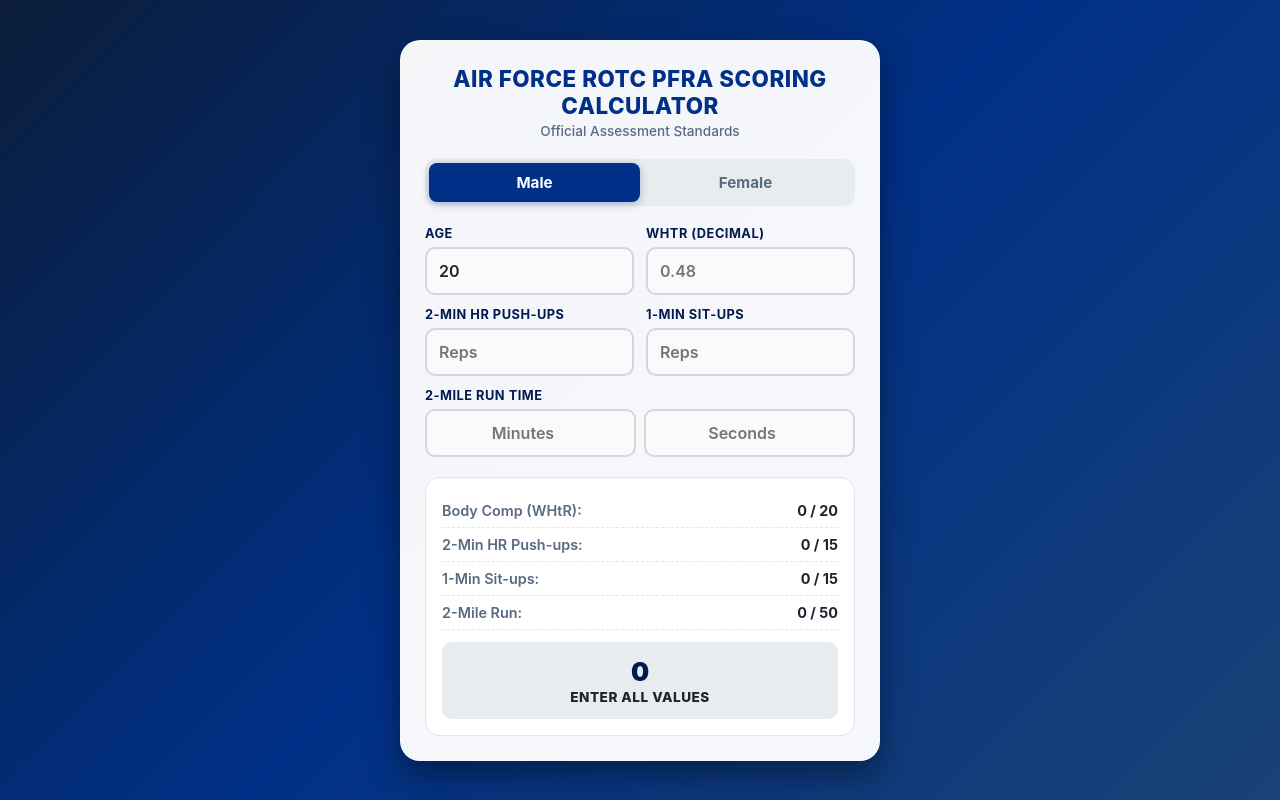
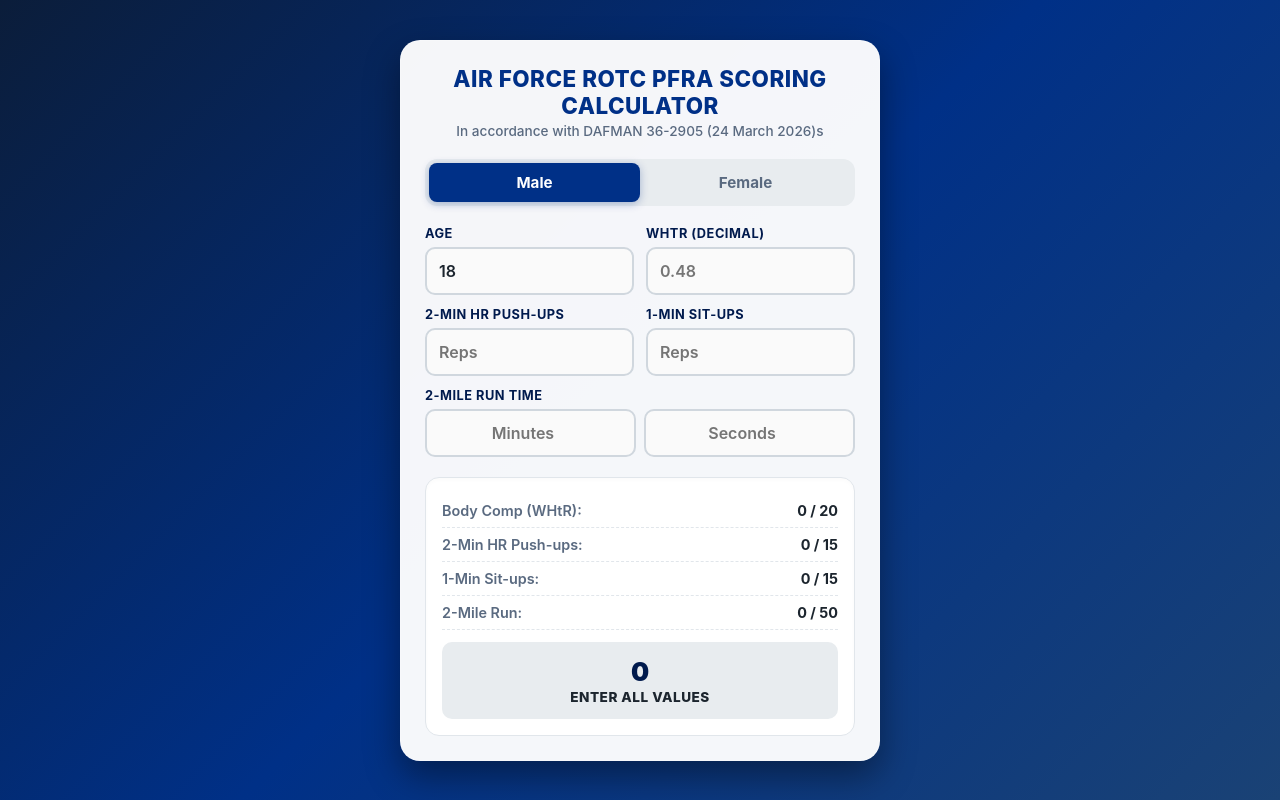
Before and after one commit to 1vahn/pfra, a plain HTML site: page index.html in a window 1280 px wide. Drawn offline with Linux system fonts and the light colour scheme.

Commit message:
Update index.html

```diff
--- a/index.html
+++ b/index.html
@@ -220,7 +220,7 @@
 <div class="calculator-card">
   <header>
     <h1>Air Force ROTC PFRA Scoring Calculator</h1>
-    <p>Official Assessment Standards</p>
+    <p>In accordance with DAFMAN 36-2905 (24 March 2026)s</p>
   </header>
 
   <!-- Gender Selector Button -->
@@ -233,7 +233,7 @@
     <!-- Age Input -->
     <div class="form-group">
       <label for="age">Age</label>
-      <input type="number" id="age" value="20" min="17" max="69" oninput="calculateScore()">
+      <input type="number" id="age" value="18" min="17" max="69" oninput="calculateScore()">
     </div>
 
     <!-- WHtR Decimal Input -->
```
